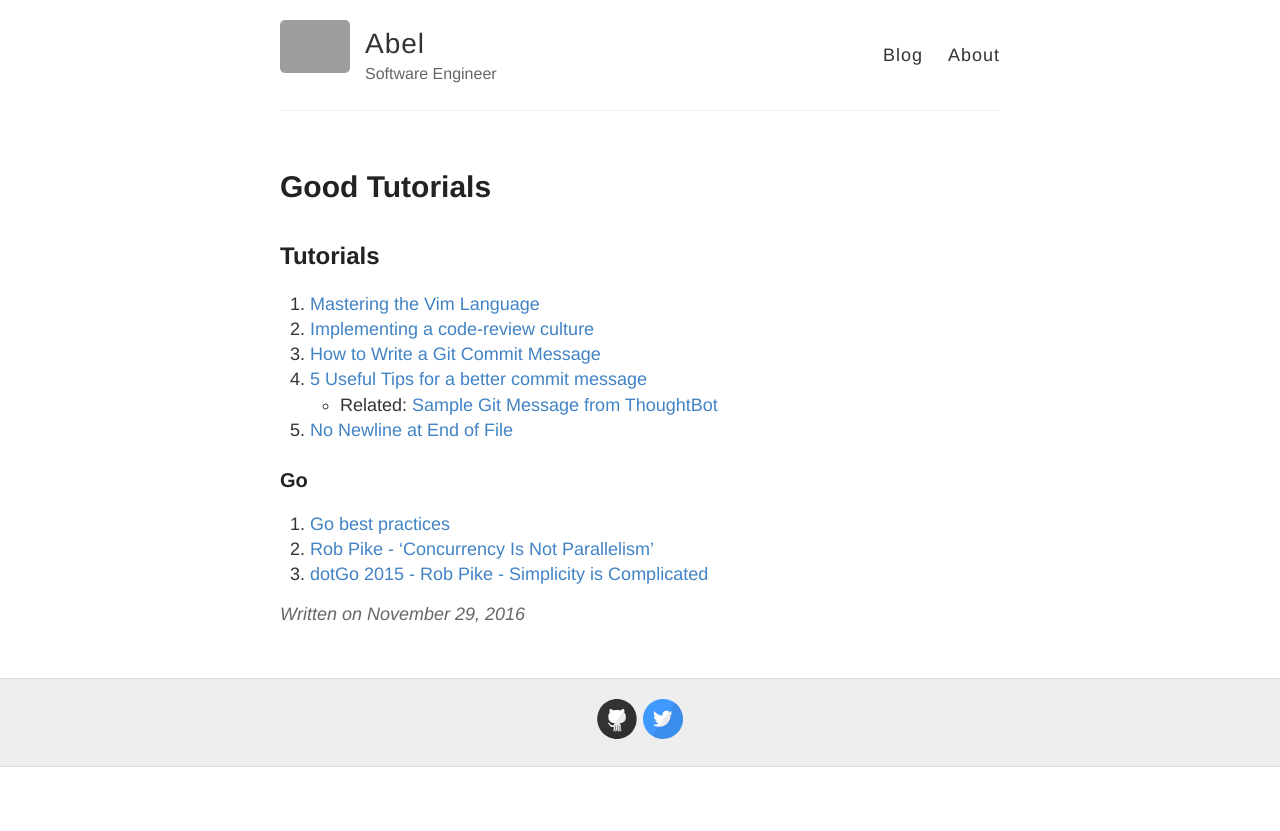
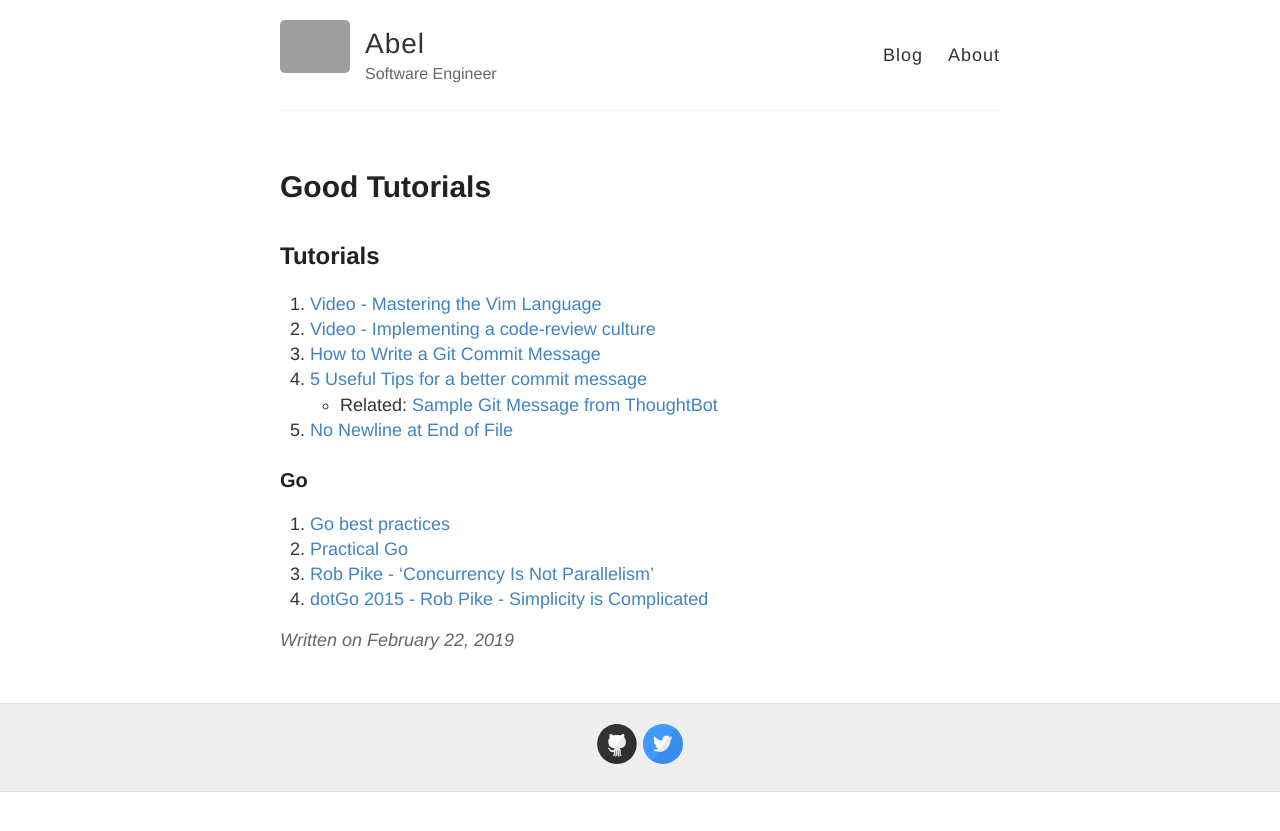
Before and after one commit to abeltay/abeltay.github.io, a Jekyll site: the page built from _posts/2016-11-29-good-tutorials.md, in a window 1280 px wide. Shown: the top 831 px of the page. Built offline with Jekyll 4.4.1, drawn with Linux system fonts in a browser that asks for light colours; grey boxes are pictures that could not be loaded.

Commit message:
Add more tutorials

```diff
--- a/_posts/2016-11-29-good-tutorials.md
+++ b/_posts/2016-11-29-good-tutorials.md
@@ -1,12 +1,12 @@
 ---
 layout: post
 title:  "Good Tutorials"
-date:   2016-11-29 23:00:00 +0800
+date:   2019-02-22 13:00:00 +0800
 categories: tutorials
 ---
 ## Tutorials
-1. [Mastering the Vim Language](https://youtu.be/wlR5gYd6um0)
-1. [Implementing a code-review culture](https://youtu.be/PJjmw9TRB7s)
+1. [Video - Mastering the Vim Language](https://youtu.be/wlR5gYd6um0)
+1. [Video - Implementing a code-review culture](https://youtu.be/PJjmw9TRB7s)
 1. [How to Write a Git Commit Message](http://chris.beams.io/posts/git-commit/)
 1. [5 Useful Tips for a better commit message](https://robots.thoughtbot.com/5-useful-tips-for-a-better-commit-message)
     - Related: [Sample Git Message from ThoughtBot](https://github.com/thoughtbot/dotfiles/blob/master/gitmessage)
@@ -14,5 +14,6 @@ categories: tutorials
 
 ### Go
 1. [Go best practices](https://peter.bourgon.org/go-best-practices-2016/)
+1. [Practical Go](https://dave.cheney.net/practical-go/presentations/qcon-china.html)
 1. [Rob Pike - 'Concurrency Is Not Parallelism'](https://youtu.be/cN_DpYBzKso)
 1. [dotGo 2015 - Rob Pike - Simplicity is Complicated](https://youtu.be/rFejpH_tAHM)
```
